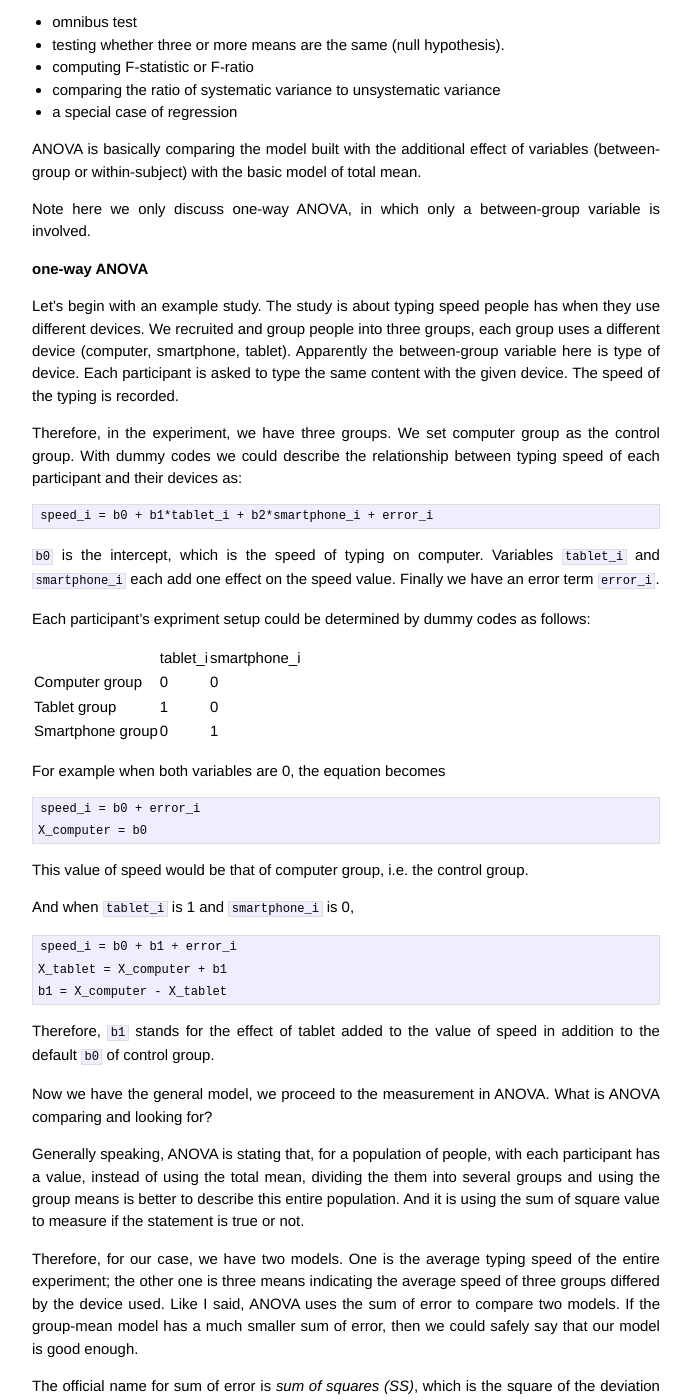
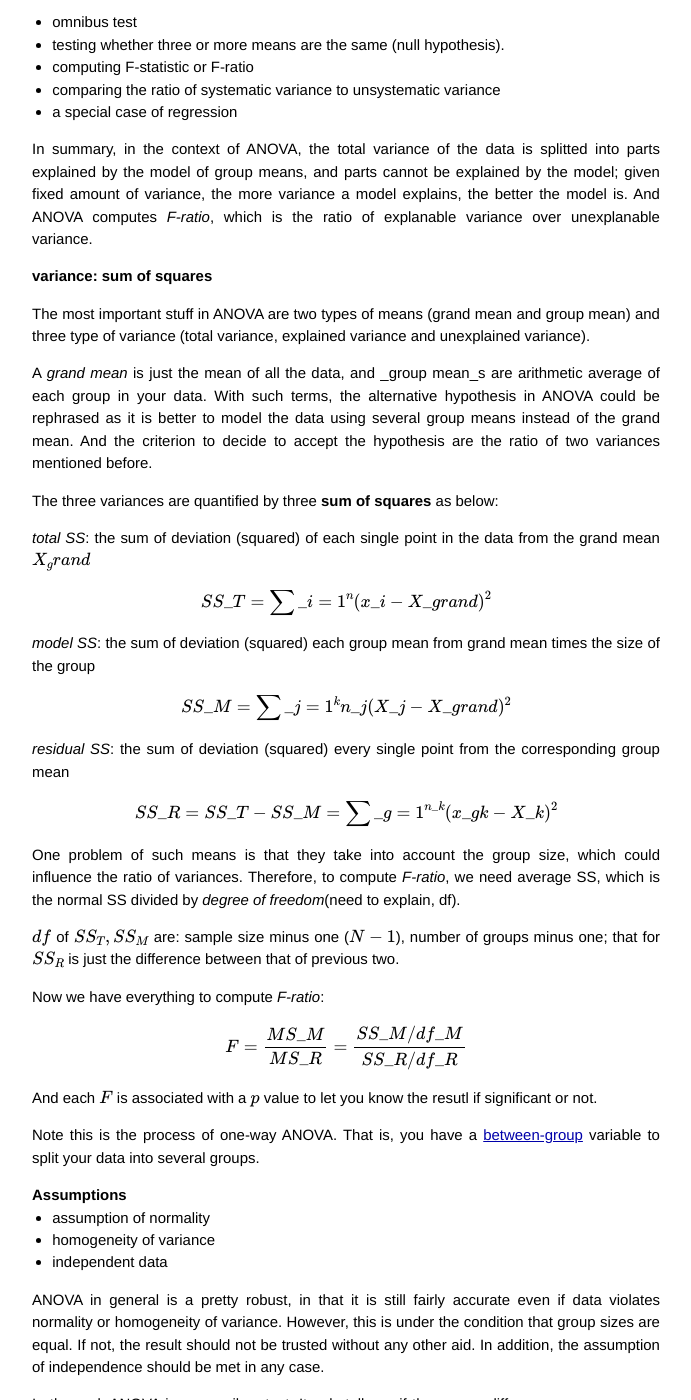
Before and after one commit to yyl/yyl.github.io, a Jekyll site: the page built from _posts/2014-04-25-anova-revisited.md, in a window 1280 px wide and 1400 px high, scrolled down 198 px. Shown: the whole window, without its empty margins (294-985 px from the left). Built offline with Jekyll 4.4.1, drawn with Linux system fonts in a browser that asks for light colours; Markdown is read by kramdown in place of the engine named in the settings; formulas are drawn with MathJax 3; some of the changed text lies outside the part shown.

Commit message:
anova updated

```diff
--- a/_posts/2014-04-25-anova-revisited.md
+++ b/_posts/2014-04-25-anova-revisited.md
@@ -5,7 +5,7 @@ date:   2014-04-25 13:18:10
 categories: HCI
 ---
 
-Analysis of Variance (ANOVA) is
+According to [wiki](http://en.wikipedia.org/wiki/Analysis_of_variance), analysis of variance (ANOVA) is
 
 - omnibus test
 - testing whether three or more means are the same (null hypothesis).
@@ -13,96 +13,41 @@ Analysis of Variance (ANOVA) is
 - comparing the ratio of systematic variance to unsystematic variance
 - a special case of regression
 
-ANOVA is basically comparing the model built with the additional effect of variables (between-group or within-subject) with the basic model of total mean.
+In summary, in the context of ANOVA, the total variance of the data is splitted into parts explained by the model of group means, and parts cannot be explained by the model; given fixed amount of variance, the more variance a model explains, the better the model is. And ANOVA computes _F-ratio_, which is the ratio of explanable variance over unexplanable variance.
 
-Note here we only discuss one-way ANOVA, in which only a between-group variable is involved.
+## variance: sum of squares
 
-## one-way ANOVA
+The most important stuff in ANOVA are two types of means (grand mean and group mean) and three type of variance (total variance, explained variance and unexplained variance).
 
-Let's begin with an example study. The study is about typing speed people has when they use different devices. We recruited and group people into three groups, each group uses a different device (computer, smartphone, tablet). Apparently the between-group variable here is type of device. Each participant is asked to type the same content with the given device. The speed of the typing is recorded.
+A _grand mean_ is just the mean of all the data, and _group mean_s are arithmetic average of each group in your data. With such terms, the alternative hypothesis in ANOVA could be rephrased as it is better to model the data using several group means instead of the grand mean. And the criterion to decide to accept the hypothesis are the ratio of two variances mentioned before.
 
-Therefore, in the experiment, we have three groups. We set computer group as the control group. With dummy codes we could describe the relationship between typing speed of each participant and their devices as:
+The three variances are quantified by three **sum of squares** as below:
 
-    speed_i = b0 + b1*tablet_i + b2*smartphone_i + error_i
+_total SS_: the sum of deviation (squared) of each single point in the data from the grand mean \\(X\_grand\\)
 
-`b0` is the intercept, which is the speed of typing on computer. Variables `tablet_i` and `smartphone_i` each add one effect on the speed value. Finally we have an error term `error_i`.
+$$SS\_T = \sum\_{i=1}^{n} (x\_i - X\_{grand})^2 $$
 
-Each participant's expriment setup could be determined by dummy codes as follows:
+_model SS_: the sum of deviation (squared) each group mean from grand mean times the size of the group
 
-<table>
-<th>
-<td>tablet_i</td>
-<td>smartphone_i</td>
-</th>
-<tr>
-  <td>Computer group</td>
-  <td>0</td>
-  <td>0</td>
-  </tr>
-<tr>
-  <td>Tablet group</td>
-  <td>1</td>
-  <td>0</td>
-</tr>
-<tr>
-  <td>Smartphone group</td>
-  <td>0</td>
-  <td>1</td>
-</tr>
-</table>
+$$SS\_M = \sum\_{j=1}^{k} n\_j (X\_j - X\_{grand})^2 $$
 
-For example when both variables are 0, the equation becomes
+_residual SS_: the sum of deviation (squared) every single point from the corresponding group mean
 
-    speed_i = b0 + error_i
-    X_computer = b0
+$$SS\_R = SS\_T - SS\_M = \sum\_{g=1}^{n\_k} (x\_{gk} - X\_k)^2 $$
 
-This value of speed would be that of computer group, i.e. the control group.
+One problem of such means is that they take into account the group size, which could influence the ratio of variances. Therefore, to compute _F-ratio_, we need average SS, which is the normal SS divided by _degree of freedom_(need to explain, df).
 
-And when `tablet_i` is 1 and `smartphone_i` is 0,
+\\(df\\) of \\(SS\_T, SS\_M\\) are: sample size minus one (\\(N-1\\)), number of groups minus one; that for \\(SS\_R\\) is just the difference between that of previous two.
 
-    speed_i = b0 + b1 + error_i
-    X_tablet = X_computer + b1
-    b1 = X_computer - X_tablet
+Now we have everything to compute _F-ratio_:
 
-Therefore, `b1` stands for the effect of tablet added to the value of speed in addition to the default `b0` of control group.
+$$F = \frac{MS\_M}{MS\_R} = \frac{SS\_M/df\_M}{SS\_R/df\_R}$$
 
-Now we have the general model, we proceed to the measurement in ANOVA. What is ANOVA comparing and looking for?
+And each \\(F\\) is associated with a \\(p\\) value to let you know the resutl if significant or not.
 
-Generally speaking, ANOVA is stating that, for a population of people, with each participant has a value, instead of using the total mean, dividing the them into several groups and using the group means is better to describe this entire population. And it is using the sum of square value to measure if the statement is true or not.
+Note this is the process of one-way ANOVA. That is, you have a [between-group](http://en.wikipedia.org/wiki/Between-group_design_) variable to split your data into several groups.
 
-Therefore, for our case, we have two models. One is the average typing speed of the entire experiment; the other one is three means indicating the average speed of three groups differed by the device used. Like I said, ANOVA uses the sum of error to compare two models. If the group-mean model has a much smaller sum of error, then we could safely say that our model is good enough.
-
-The official name for sum of error is _sum of squares (SS)_, which is the square of the deviation of the observation (collected data) from the model (means).
-
-We set the total mean of entire experiment as `X_grand`, i.e. grand mean. Then for the basic model we have
-
-![Total sum of squares]({{ site.url }}/images/anova/ss_grand_mean.jpg)
-
-This is called **total sum of squares**. It tells you how many errors/variances in the data overall. The objective of ANOVA model or any other models is to "account for" as much errors/variances as possible.
-
-For our ANOVA model, it has three group means `X_k, (k=1,2,3)`. Then we have a different sum of squares,
-
-![Model sum of squares]({{ site.url }}/images/anova/ss_model.jpg)
-
-`SS_M` is called the **model sum of squares**. `n_k` is the number of observations each group has. This is the amount of errors/variances our model could "account for". Like I said, it should be as big as possible. The bigger it is, the better the model is.
-
-With two sum of squares, we have then
-
-![Residual sum of squares]({{ site.url }}/images/anova/ss_residual.jpg)
-
-`SS_R` is called **residual sum of squares**, which means the errors/variances remaining that our model could not explain. It could be calculated by either removing `SS_M` from `SS_T`, or start from scratch to calculate the variance of each participant (`x_ik`) from their group mean `X_k`.
-
-Ok, now we have our three sum of squares. To compute the _F-ratio_ we want from ANOVA, we have one more process to go. While the sum of squares tell us the amount of erros/variances each part has, the values themselves are influenced by the number of scores they used, therefore we cannot compare them directly. To eliminate the bias, we need to calcualte the **mean squares**, which is sum of squares divided by **degree of freedom**. We do not divide by number of scores for each sum of squares because we are trying to predict the population.
-
-For `SS_T`, the degree of freedom would be one less than the total sample size (`N-1`); for `SS_M`, it is one less than the number of parameters/groups (`k-1`). For `SS_R`, it is that of `SS_T` minus that of `SS_M`.
-
-Ok finally then to compute F-ratio from mean squares
-
-![F-ratio by mean squares]({{ site.url }}/images/anova/f_ms.jpg)
-
-So basically, `F` is the ratio of variances explained by the model and by unsystematic factors. If it is less than 1, our model must result in a non-significant effect; if it is bigger than 1, then it means our model explains more variances than mysterious unsystematic factors do, therefore it is a good enough model for the data.
-
-### Assumptions
+## Assumptions
 
 - assumption of normality
 - homogeneity of variance
@@ -112,6 +57,6 @@ ANOVA in general is a pretty robust, in that it is still fairly accurate even if
 
 In the end, ANOVA is an omnibus test. It only tell you if theres any difference among groups, insead of how groups are different. If you find difference for your groups using ANOVA, you have to conduct follow-up post-hoc tests to discover how exactly the difference is in your groups.
 
-### Reference
+## Reference
 
 [1] A. Field, J. Miles, and Z. Field, Discovering Statistics Using R. SAGE Publications Ltd, 2012.
```
Also changed, not shown: images/anova/f_ms.jpg (deleted), images/anova/ss_grand_mean.jpg (deleted), images/anova/ss_model.jpg (deleted), images/anova/ss_residual.jpg (deleted).
